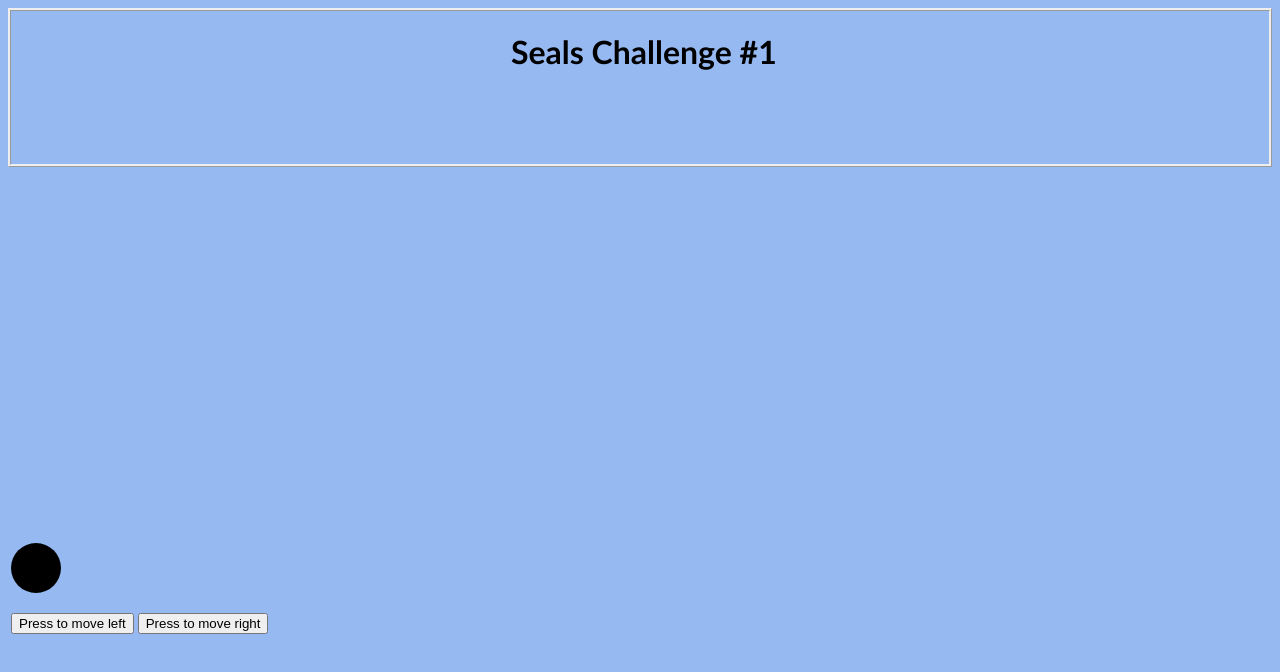
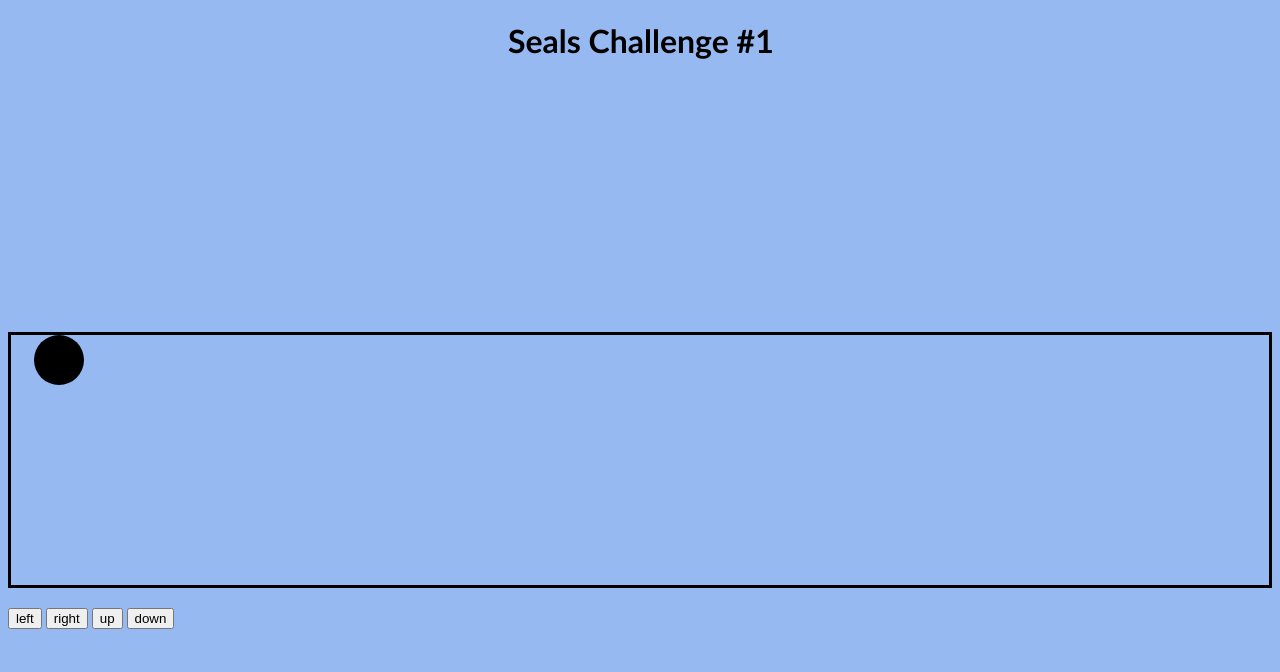
Before and after one commit to noahc12/SEALS-Challenge-1, a plain HTML site: page index.html in a window 1280 px wide. Shown: the top 672 px of the page. Drawn offline with Linux system fonts and the light colour scheme.

Commit message:
second commit

```diff
--- a/index.html
+++ b/index.html
@@ -12,15 +12,24 @@
    Seals Challenge #1
 </h1>
 <body>
-    <div class="shapes">
-    <div id="circle"></div>
+   <div class="container">
+     <div id="circle" style="left:0px; top:0px"></div>
    </div>
-<button id= "left">
- Press to move left
+   <div id="controls">
+     <button class="dir-btns" id= "left">
+       left
      </button>
-<button id= "right">
- Press to move right
+     <button class="dir-btns" id= "right">
+       right
      </button>
-  <script src="js/scripts.js"></script>
+     <button class="dir-btns" id= "up">
+       up
+     </button>
+     <button class="dir-btns" id= "down">
+       down
+     </button>
+
+   </div>
+ <script src="js/app.js"></script>
 </body>
 </html>
--- a/js/app.js
+++ b/js/app.js
@@ -0,0 +1,39 @@
+document.getElementById('left').addEventListener('click',function() {
+
+    var position = document.getElementById('circle').style.left;
+    var newPosition = parseInt(position) - 10;
+
+    document.getElementById('circle').style.left = newPosition + 'px';
+
+    if (position <= 0){
+
+    }
+
+ });
+
+ document.getElementById('right').addEventListener('click',function() {
+
+    var position = document.getElementById('circle').style.left;
+    var newPosition = parseInt(position) + 10;
+
+    document.getElementById('circle').style.left = newPosition + 'px';
+
+ });
+
+ document.getElementById('up').addEventListener('click',function() {
+
+    var position = document.getElementById('circle').style.top;
+    var newPosition = parseInt(position) - 10;
+
+    document.getElementById('circle').style.top = newPosition + 'px';
+
+ });
+
+ document.getElementById('down').addEventListener('click',function() {
+
+    var position = document.getElementById('circle').style.top;
+    var newPosition = parseInt(position) + 10;
+
+    document.getElementById('circle').style.top = newPosition + 'px';
+
+ });
--- a/style.css
+++ b/style.css
@@ -1,12 +1,18 @@
 body {
     background-color: #96b9f2;
-    border: ridge;
+    height: 300px;
  }
  h1 {
     font-family: optima;
     position: relative;
     left: 500px;
 
+ }
+ .container {
+    border-style: solid;
+    height: 250px;
+    position: relative;
+    bottom: -250px;
  }
  #circle {
     height: 50px;
@@ -15,12 +21,22 @@ h1 {
     border-radius: 50%;
     position: relative;
     bottom: -450px;
+    margin-left: 23px;
+
  }
  #left {
     position: relative;
-    bottom: -470px;
+    bottom: -270px;
  }
  #right {
     position: relative;
-    bottom: -470px;
+    bottom: -270px;
  }
+ #up {
+    position: relative;
+    bottom: -270px;
+ }
+ #down {
+    position: relative;
+    bottom: -270px;
+ }
```
Lines whose indentation alone changed are shown as unchanged.
